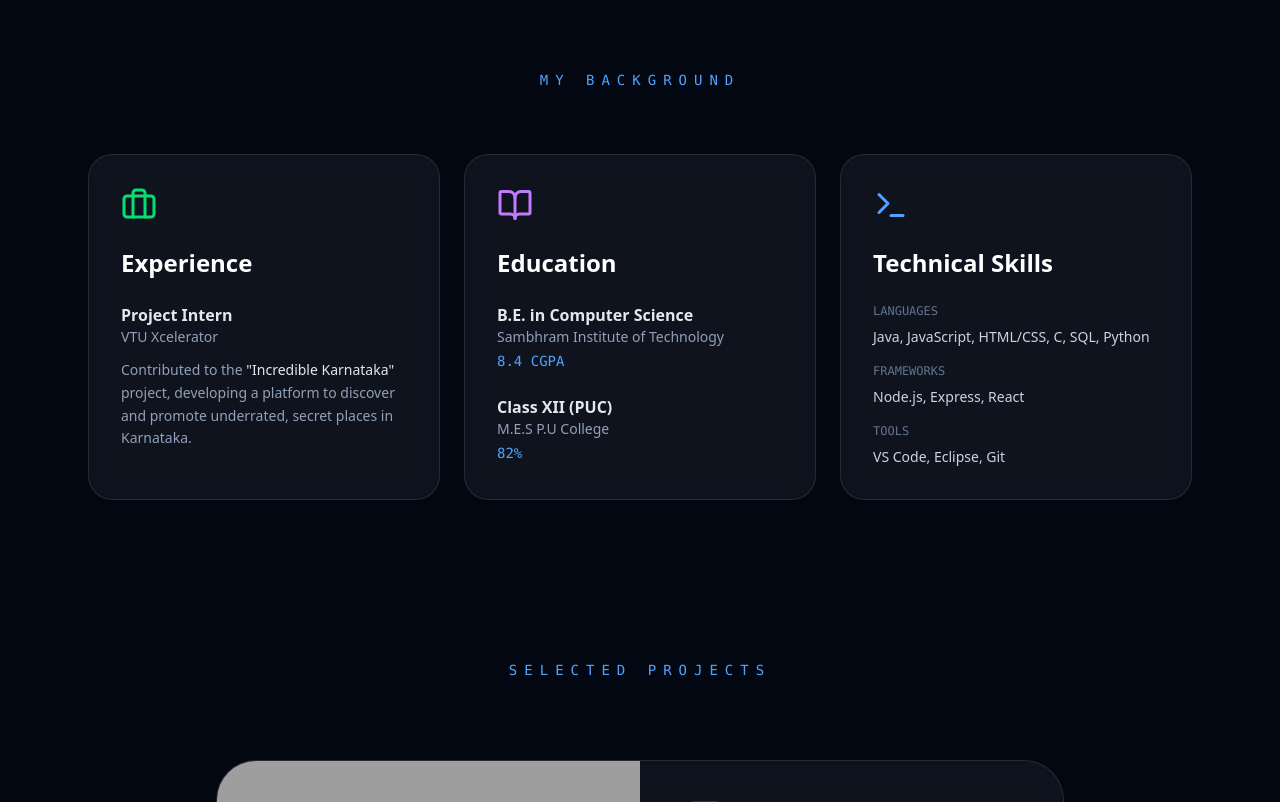
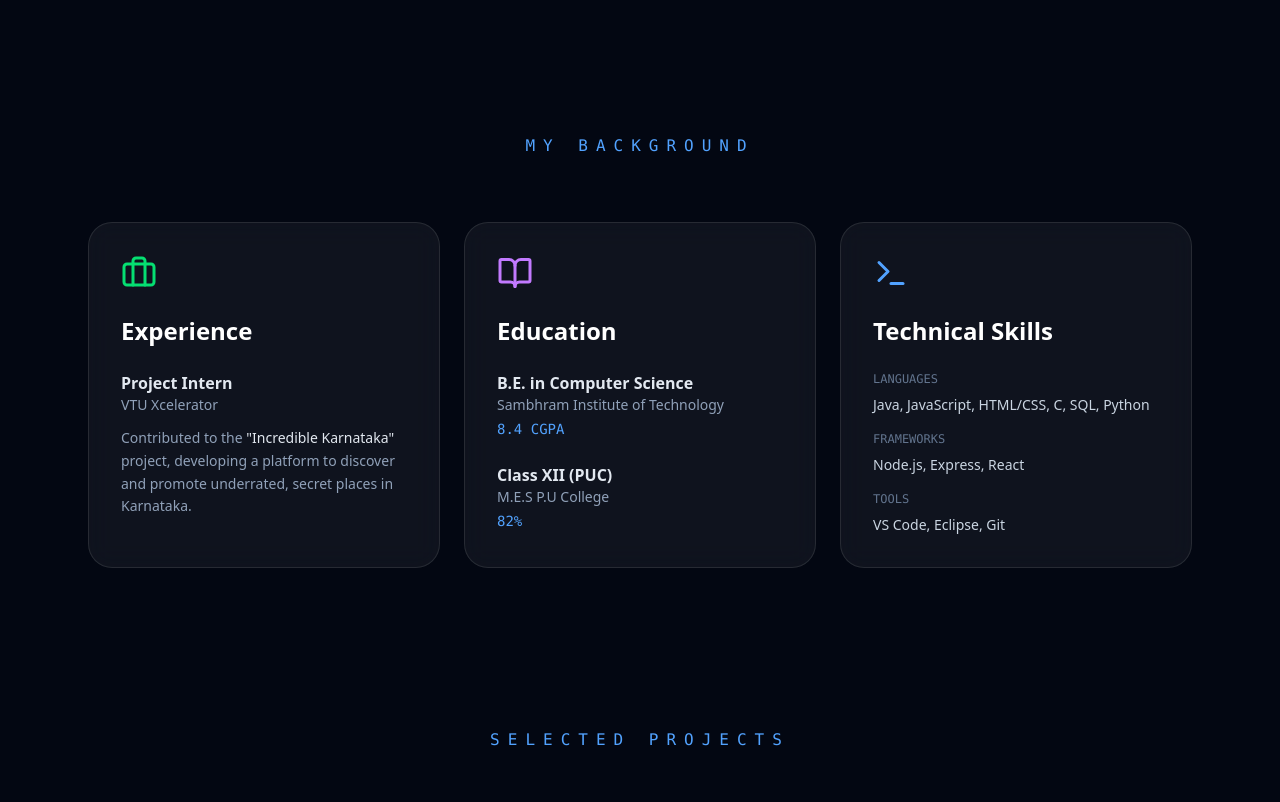
Before and after one commit to NitheshNaik/portfolioNew, a React (Vite) app in the folder nithesh-portfolio/: page / in a window 1280 px wide. Shown: the part 1527-2329 px from the top of the page. Built offline with nearby package versions, Linux system fonts and the light colour scheme; grey boxes are pictures that could not be loaded.

Commit message:
small tweaks

```diff
--- a/nithesh-portfolio/src/App.jsx
+++ b/nithesh-portfolio/src/App.jsx
@@ -440,7 +440,7 @@ const App = () => {
       {/* Glass Navbar */}
       <nav className="fixed top-4 md:top-6 left-1/2 -translate-x-1/2 z-[100] w-[95%] md:w-[90%] max-w-4xl">
         <div className={`${glassClass} rounded-2xl px-4 md:px-8 py-3 md:py-4 flex justify-between items-center`}>
-          <span className={`font-bold tracking-widest text-sm uppercase ${textClass}`}>Portfolio</span>
+          <a href="#" className={`font-bold tracking-widest text-sm uppercase ${textClass} hover:text-blue-500 transition cursor-pointer`}>Portfolio</a>
           <div className="flex gap-4 md:gap-8 items-center">
             <div className="hidden sm:flex gap-4 md:gap-8 text-xs font-mono uppercase tracking-widest">
               <a href="#about" className={`${mutedTextClass} hover:text-blue-500 transition`}>About</a>
@@ -514,7 +514,7 @@ const App = () => {
       </motion.section>
 
       {/* About Me Section */}
-      <section id="about" className="py-20 md:py-32 pb-32 md:pb-48 px-6 relative z-10">
+      <section id="about" className="pt-32 md:pt-48 pb-32 md:pb-48 px-6 relative z-10">
         <motion.div
           initial={{ opacity: 0, y: 40 }}
           whileInView={{ opacity: 1, y: 0 }}
@@ -542,7 +542,7 @@ const App = () => {
 
       {/* My Background Section */}
       <section ref={backgroundRef} className="pt-20 md:pt-32 py-20 px-6 max-w-6xl mx-auto overflow-x-hidden relative z-10">
-        <h2 className={`text-xs md:text-sm font-mono uppercase tracking-[0.3em] md:tracking-[0.5em] ${isDark ? 'text-blue-400' : 'text-blue-600'} mb-12 md:mb-16 text-center`}>
+        <h2 className={`text-sm md:text-base font-mono uppercase tracking-[0.3em] md:tracking-[0.5em] ${isDark ? 'text-blue-400' : 'text-blue-600'} mb-12 md:mb-16 text-center`}>
           My Background
         </h2>
 
@@ -625,7 +625,7 @@ const App = () => {
 
       {/* Stacking Project Section */}
       <section id="work" className="px-6 max-w-4xl mx-auto space-y-20 py-20">
-        <h2 className={`text-xs md:text-sm font-mono uppercase tracking-[0.3em] md:tracking-[0.5em] ${isDark ? 'text-blue-400' : 'text-blue-600'} mb-20 text-center`}>
+        <h2 className={`text-sm md:text-base font-mono uppercase tracking-[0.3em] md:tracking-[0.5em] ${isDark ? 'text-blue-400' : 'text-blue-600'} mb-20 text-center`}>
           Selected Projects
         </h2>
 
```
